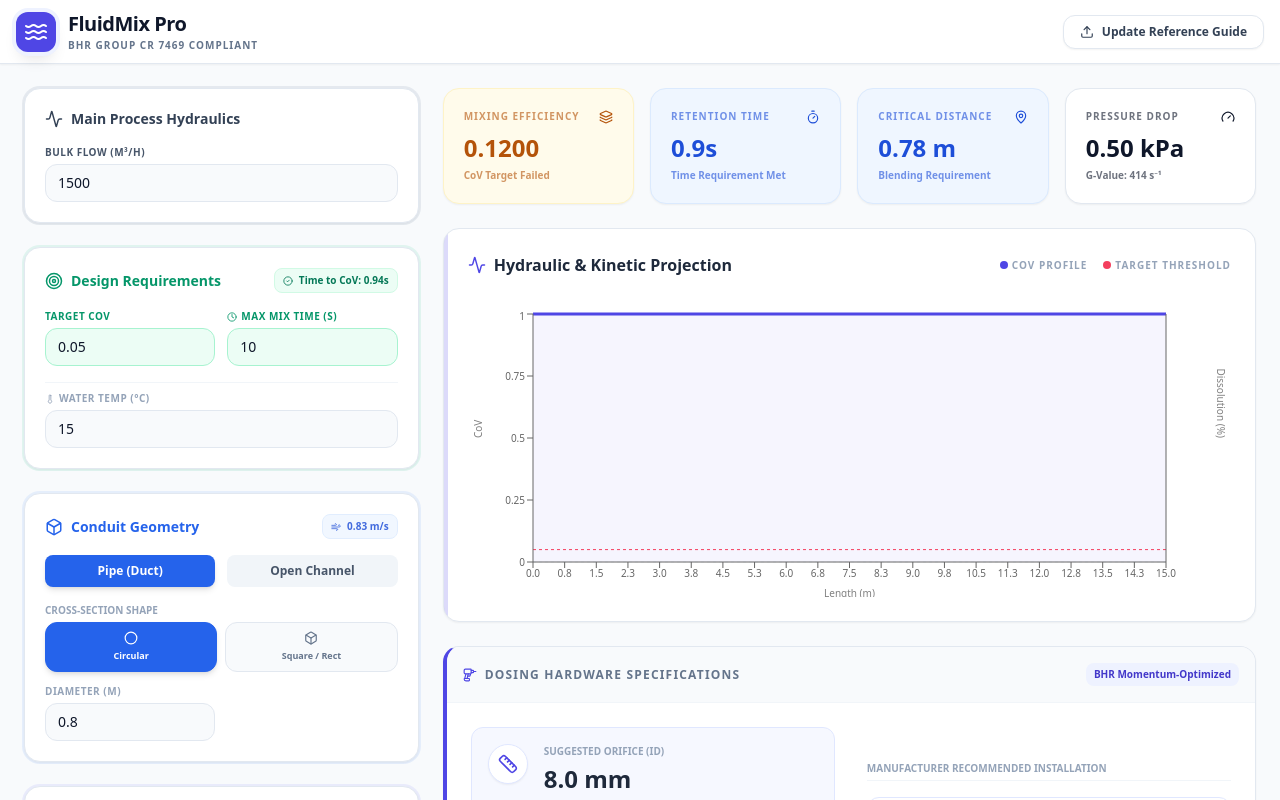
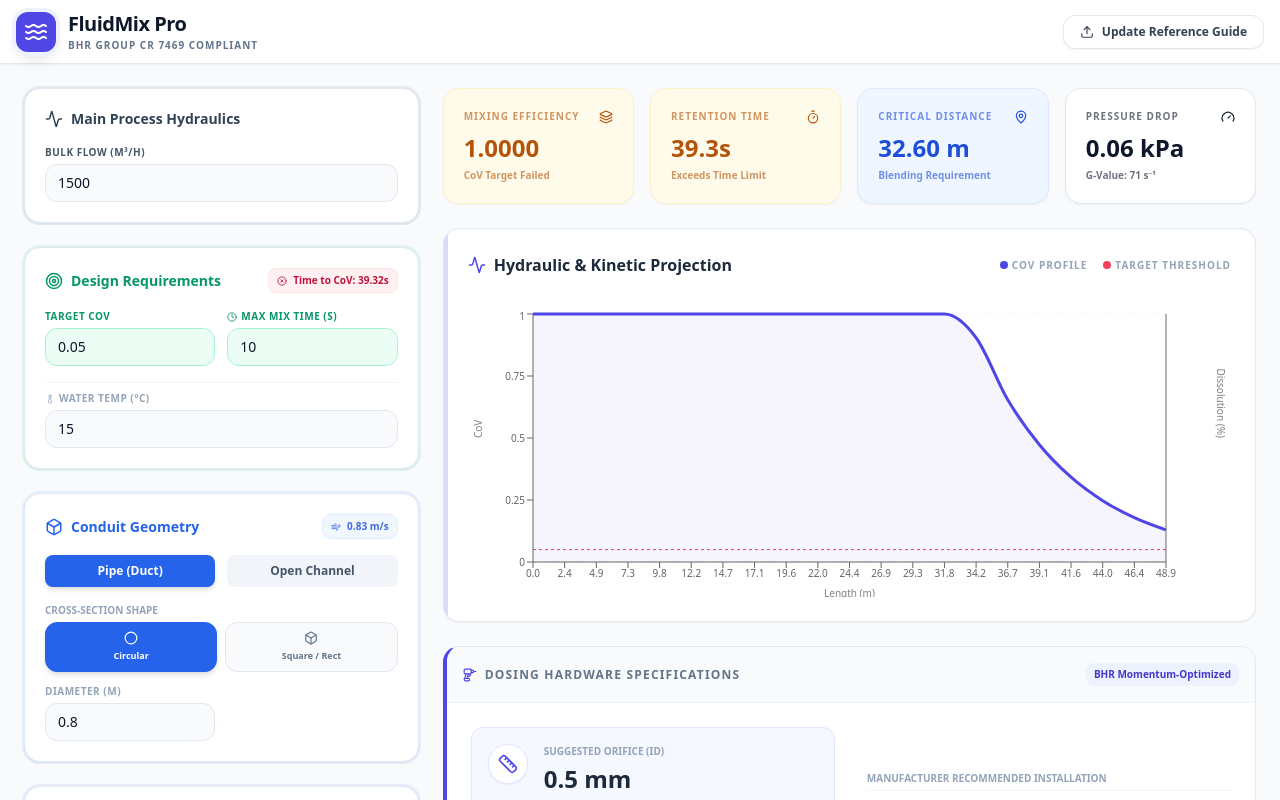
Before and after one commit to ph2oconsult-pixeldiffboho/StaticMixing1, a React (Vite) app: page / in a window 1280 px wide. Shown: the top 800 px of the page. Built offline with nearby package versions, Linux system fonts and the light colour scheme.

Commit message:
Update calculations.ts

```diff
--- a/src/calculations.ts
+++ b/src/calculations.ts
@@ -1,112 +1,201 @@
-import {
-  MixingInputs,
-  CalculationResults,
-  ConduitShape,
-  ConduitType,
-  InjectionType,
-  MixerModel
-} from "./types";
+import { MixingInputs, CalculationResults, ConduitType, ConduitShape, MixerModel, InjectionType, PitchRatio } from './types';
 
-export function calculateMixing(inputs: MixingInputs): CalculationResults {
-  // ===== BASIC HYDRAULICS =====
-  const area =
-    inputs.conduitShape === ConduitShape.CIRCULAR
-      ? Math.PI * Math.pow(inputs.dimension / 2, 2)
-      : Math.max(1e-6, inputs.dimension * Math.max(inputs.depth, 1e-6));
+export const calculateMixing = (inputs: MixingInputs): CalculationResults => {
+  const {
+    flowRate, dimension, depth = 0.6, conduitType, conduitShape,
+    viscosity, density, chemicalDensity, chemicalViscosity,
+    chemicalFlow, dilutionWaterFlow, availableLength, targetCoV, targetMixingTime,
+    mixerModel, numElements, injectionType, pitchRatio,
+    waterTemperature, chemicalDose
+  } = inputs;
 
-  const flow_m3s = inputs.flowRate / 3600;
-  const velocity = flow_m3s / Math.max(area, 1e-6);
+  const g = 9.81;
+  const waterDensity = 1000;
+  const waterViscosity = 0.001;
 
-  const hydraulicDiameter =
-    inputs.conduitShape === ConduitShape.CIRCULAR
-      ? inputs.dimension
-      : (2 * inputs.dimension * Math.max(inputs.depth, 1e-6)) /
-        Math.max(inputs.dimension + Math.max(inputs.depth, 1e-6), 1e-6);
+  // 1. Dilution & Injection Properties
+  const totalInjectionFlowLh = (chemicalFlow || 0) + (dilutionWaterFlow || 0);
+  const totalInjectionFlowM3s = totalInjectionFlowLh / 3600000;
+  const x_chem = (chemicalFlow || 0) / (totalInjectionFlowLh || 1);
+  const x_water = (dilutionWaterFlow || 0) / (totalInjectionFlowLh || 1);
 
-  const reynoldsNumber =
-    (inputs.density * velocity * hydraulicDiameter) /
-    Math.max(inputs.viscosity, 1e-9);
+  const injectedDensity = (x_chem * (chemicalDensity || 1000)) + (x_water * waterDensity);
+  const injectedViscosity = Math.exp(
+    x_chem * Math.log(chemicalViscosity || 1e-6) +
+    x_water * Math.log(waterViscosity || 1e-6)
+  );
 
-  // ===== MIXING MODEL (PLACEHOLDER BUT CONSISTENT) =====
-  const baseCoV =
-    inputs.mixerModel === MixerModel.NONE ? 0.12 : 0.03;
+  // 2. Comprehensive Geometry & Hydraulics
+  let area = 0;
+  let hydraulicDiameter = 0;
 
-  const injectionFactor =
-    inputs.injectionType === InjectionType.TWIN ? 0.85 : 1.0;
+  // Protect against zero inputs
+  const d = Math.max(dimension || 0.001, 0.001);
+  const h = Math.max(depth || 0.001, 0.001);
 
-  const mixerCoV = Math.max(0.001, baseCoV * injectionFactor);
+  if (conduitType === ConduitType.PIPE) {
+    if (conduitShape === ConduitShape.CIRCULAR) {
+      area = Math.PI * Math.pow(d / 2, 2);
+      hydraulicDiameter = d;
+    } else {
+      area = d * h;
+      hydraulicDiameter = (2 * d * h) / (d + h);
+    }
+  } else {
+    // CHANNEL (Open top)
+    area = d * h;
+    hydraulicDiameter = (4 * area) / (d + 2 * h);
+  }
 
-  const decay =
-    inputs.conduitType === ConduitType.PIPE ? 0.9 : 0.6;
+  const Q_m3s = (flowRate || 1) / 3600;
+  const velocity = Q_m3s / (area || 1e-6);
+  const Re = (density * velocity * hydraulicDiameter) / (viscosity || 1e-6);
 
-  const mixingDistanceNeeded =
-    Math.max(
-      0.1,
-      (hydraulicDiameter *
-        Math.log(mixerCoV / Math.max(inputs.targetCoV, 1e-6))) /
-        Math.max(decay, 1e-6)
-    );
+  // 3. Momentum Ratio
+  const targetMR = 0.22;
+  const numPoints = injectionType === InjectionType.TWIN ? 2 : 1;
+  const flowPerPointM3s = totalInjectionFlowM3s / numPoints;
 
-  const mixingTimeNeeded =
-    mixingDistanceNeeded / Math.max(velocity, 1e-6);
+  const suggestedOrificeDiameter = (4 * flowPerPointM3s * Math.sqrt(injectedDensity / (density || 1))) /
+                                   (Math.PI * targetMR * velocity * hydraulicDiameter || 1e-6);
 
-  const isCompliant = mixerCoV <= inputs.targetCoV;
-  const isTimeCompliant =
-    mixingTimeNeeded <= inputs.targetMixingTime;
+  const d_inj_default = 0.025;
+  const u_inj_actual = flowPerPointM3s / (Math.PI * Math.pow(d_inj_default / 2, 2) || 1e-9);
+  const momentumRatio = Math.sqrt(injectedDensity / (density || 1)) * (u_inj_actual * d_inj_default / (velocity * hydraulicDiameter || 1e-6));
 
-  // ===== HEADLOSS & ENERGY =====
-  const headloss =
-    inputs.mixerModel === MixerModel.NONE
-      ? 0.5
-      : 8 + 1.5 * Math.max(0, inputs.numElements - 1);
+  let momentumRegime: 'Low' | 'Intermediate' | 'High' = 'Intermediate';
+  if (momentumRatio < 0.16) momentumRegime = 'Low';
+  else if (momentumRatio > 0.24) momentumRegime = 'High';
 
-  const headlossMeters = headloss / 9.81;
-  const gValue = Math.min(2000, Math.max(10, velocity * 500));
+  const alpha = (Q_m3s * 3600000) / (totalInjectionFlowLh || 1);
 
-  // ===== INJECTION HARDWARE =====
-  const totalInjectionFlow =
-    inputs.chemicalFlow + inputs.dilutionWaterFlow;
+  // 4. CoV Correlations
+  let mixerCoV = 1.0;
+  let FD = 0.02;
+  let Lm = 0;
+  let manufacturerNotes = "Standard BHR quill recommendations apply.";
 
-  const suggestedOrificeDiameter =
-    inputs.injectionType === InjectionType.TWIN ? 6 : 8;
+  const LD = (availableLength || 1) / hydraulicDiameter;
 
-  const manufacturerNotes =
-    inputs.mixerModel === MixerModel.NONE
-      ? "Natural mixing: ensure sufficient straight length and avoid short-circuiting."
-      : "Static mixer installed per manufacturer orientation and spacing guidance.";
+  switch (mixerModel) {
+    case MixerModel.KENICS_KM:
+      if (injectionType === InjectionType.SINGLE) {
+        mixerCoV = 0.96 * Math.pow(Re, -0.1) * Math.pow(alpha, 0.03) * Math.pow(numElements, -1.9);
+      } else {
+        mixerCoV = 0.38 * Math.pow(Re, 0.008) * Math.pow(alpha, 0.08) * Math.pow(numElements, -2.1);
+      }
+      FD = 1.9;
+      Lm = numElements * 1.5 * hydraulicDiameter;
+      manufacturerNotes = "Chemineer recommends the quill terminate at 0.5Dh upstream. DH calculated for current geometry.";
+      break;
 
-  // ===== MOMENTUM =====
-  const momentumRatio = 0.22;
-  const momentumRegime = "Target";
+    case MixerModel.HEV:
+      if (conduitType === ConduitType.CHANNEL) {
+        mixerCoV = 60 * Math.pow(LD, -0.6) * Math.pow(numElements, -0.9) * Math.pow(Re, -0.4);
+        FD = 0.45;
+        Lm = numElements * hydraulicDiameter;
+      } else {
+        mixerCoV = LD <= 3
+          ? 31.5 * Math.pow(Re, -0.2) * Math.pow(alpha, -0.15) * Math.pow(numElements, -1.7)
+          : 1.1 * Math.pow(Re, -0.04) * Math.pow(alpha, 0.02) * Math.pow(numElements, -1.9);
+        FD = 0.6;
+        Lm = numElements * hydraulicDiameter;
+      }
+      manufacturerNotes = "HEV tabs work best when injection is centered relative to the DH axis.";
+      break;
 
-  // ===== LIME PLACEHOLDERS =====
-  const limeSaturationLimit = 150;
-  const dissolvedAtTarget = 95;
-  const timeTo95Dissolution =
-    Math.max(1, mixingTimeNeeded * 0.8);
-  const distanceTo95Dissolution =
-    timeTo95Dissolution * Math.max(velocity, 1e-6);
+    case MixerModel.SMV:
+      mixerCoV = 0.3 * Math.pow(Re, -0.02) * Math.pow(alpha, -0.01) * Math.pow(numElements, -1.6);
+      FD = 10.1;
+      Lm = numElements * hydraulicDiameter;
+      manufacturerNotes = "Sulzer SMV is high-performance; initial distribution is critical for short conduits.";
+      break;
+
+    case MixerModel.STM:
+      if (conduitType === ConduitType.CHANNEL) {
+        if (pitchRatio === PitchRatio.PR_1_125) {
+          mixerCoV = 2.10e-4 * Math.pow(LD, -0.2) * Math.pow(numElements, -0.3) * Math.pow(alpha, -0.02) * Math.pow(Re, 0.7);
+          FD = 3.0;
+        } else if (pitchRatio === PitchRatio.PR_1_5) {
+          mixerCoV = 0.29 * Math.pow(LD, -0.07) * Math.pow(numElements, -0.25) * Math.pow(alpha, 0.1) * Math.pow(Re, -0.2);
+          FD = 7.6;
+        } else {
+          mixerCoV = 48 * Math.pow(LD, -0.2) * Math.pow(numElements, -0.2) * Math.pow(alpha, 0.7) * Math.pow(Re, -1.1);
+          FD = 1.9;
+        }
+        Lm = numElements * 0.5 * hydraulicDiameter;
+      } else {
+        mixerCoV = pitchRatio === PitchRatio.PR_1_5
+          ? 0.29 * Math.pow(Re, -0.2) * Math.pow(alpha, 0.09) * Math.pow(numElements, -0.6)
+          : 0.28 * Math.pow(Re, -0.04) * Math.pow(alpha, 0.10) * Math.pow(numElements, -2.1);
+        FD = pitchRatio === PitchRatio.PR_1_5 ? 4.15 : 2.3;
+        Lm = numElements * 0.8 * hydraulicDiameter;
+      }
+      break;
+
+    case MixerModel.NONE:
+    default:
+      FD = 0.25 / Math.pow(Math.log10(0.0001 / (3.7 * hydraulicDiameter) + 5.74 / Math.pow(Re, 0.9)), 2);
+      Lm = availableLength || 0.1;
+      if (conduitType === ConduitType.CHANNEL) {
+        const mrSafe = Math.max(0.01, momentumRatio);
+        mixerCoV = 0.0183 * Math.pow(LD, -1/1.3) * Math.pow(mrSafe, -2.21/1.3);
+      } else {
+        const CoVi = Math.sqrt(alpha);
+        mixerCoV = 2 * CoVi * Math.exp(-0.75 * Math.sqrt(FD) * LD);
+      }
+      break;
+  }
+
+  mixerCoV = isNaN(mixerCoV) ? 1.0 : Math.min(1.0, Math.max(0.0001, mixerCoV));
+
+  // 5. Headloss & G-Value
+  const headlossMeters = (mixerModel === MixerModel.WEIR) ? 0.15 : (FD * Lm * Math.pow(velocity, 2)) / (2 * g * hydraulicDiameter);
+  const headlossKpa = (headlossMeters * density * g) / 1000;
+  const powerDissipated = headlossKpa * 1000 * Q_m3s;
+  const volForG = area * Math.max(Lm, hydraulicDiameter);
+  const gValue = Math.sqrt(powerDissipated / (viscosity * volForG || 1e-9));
+
+  // 6. Dissolution (Lime)
+  const limeSaturationLimit = (-0.00004 * Math.pow(waterTemperature, 2) - 0.0125 * waterTemperature + 1.83) * 1000;
+  const rateK = 0.3 * Math.sqrt(Math.max(1, gValue) / 100) * Math.max(0.1, (limeSaturationLimit - (chemicalDose || 0)) / limeSaturationLimit);
+  const timeTo95 = Math.log(1 / 0.05) / (rateK || 1e-3);
+  const distanceTo95 = timeTo95 * velocity;
+
+  // 7. Overall Required Distance
+  const decayRate = conduitType === ConduitType.PIPE ? 0.75 * Math.sqrt(0.02) : 0.6;
+  const tCoV = targetCoV || 0.05;
+  let mixingDistanceNeeded = mixerCoV <= tCoV ? Lm : Lm + (Math.log(mixerCoV / tCoV) / (decayRate || 0.1)) * hydraulicDiameter;
+
+  const finalDistanceNeeded = inputs.chemicalType.includes('Lime') ? Math.max(mixingDistanceNeeded, distanceTo95) : mixingDistanceNeeded;
+  const mixingTimeNeeded = finalDistanceNeeded / (velocity || 1e-6);
+  const dissolvedAtTarget = (1 - Math.exp(-rateK * mixingTimeNeeded)) * 100;
 
   return {
+    velocity,
+    reynoldsNumber: Re,
+    momentumRatio,
+    momentumRegime,
+    naturalMixingCoV: 1.0,
     mixerCoV,
-    mixingDistanceNeeded,
+    viscosityRatio: injectedViscosity / (viscosity || 1e-6),
+    injectedViscosity,
+    injectedDensity,
+    totalInjectionFlow: totalInjectionFlowLh,
+    isCompliant: (mixerCoV <= tCoV) && (!inputs.chemicalType.includes('Lime') || dissolvedAtTarget > 90),
+    isTimeCompliant: mixingTimeNeeded <= targetMixingTime,
+    mixingDistanceNeeded: finalDistanceNeeded,
     mixingTimeNeeded,
-    isCompliant,
-    isTimeCompliant,
-    headloss,
+    headloss: headlossKpa,
     headlossMeters,
     gValue,
+    limeSaturationLimit,
+    dissolvedAtTarget: Math.min(100, dissolvedAtTarget),
+    timeTo95Dissolution: timeTo95,
+    distanceTo95Dissolution: distanceTo95,
+    suggestedOrificeDiameter: suggestedOrificeDiameter * 1000,
+    manufacturerNotes,
     hydraulicDiameter,
-    velocity,
-    reynoldsNumber,
-    totalInjectionFlow,
-    suggestedOrificeDiameter,
-    manufacturerNotes,
-    momentumRatio,
-    momentumRegime,
-    limeSaturationLimit,
-    timeTo95Dissolution,
-    distanceTo95Dissolution,
-    dissolvedAtTarget
+    wettedArea: area
   };
-}
+};
```
